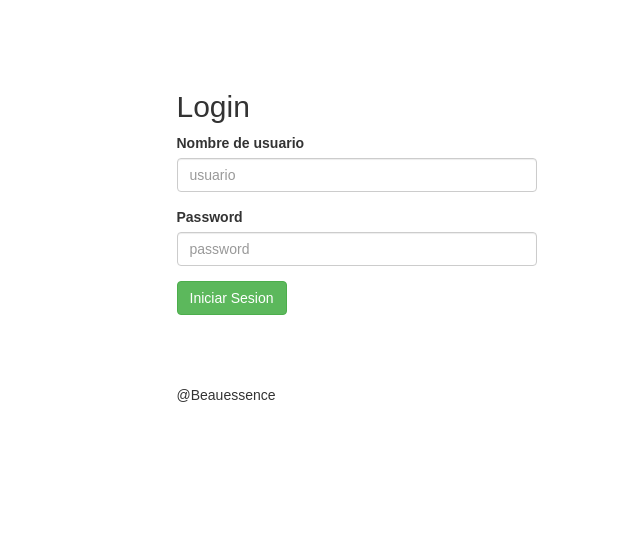
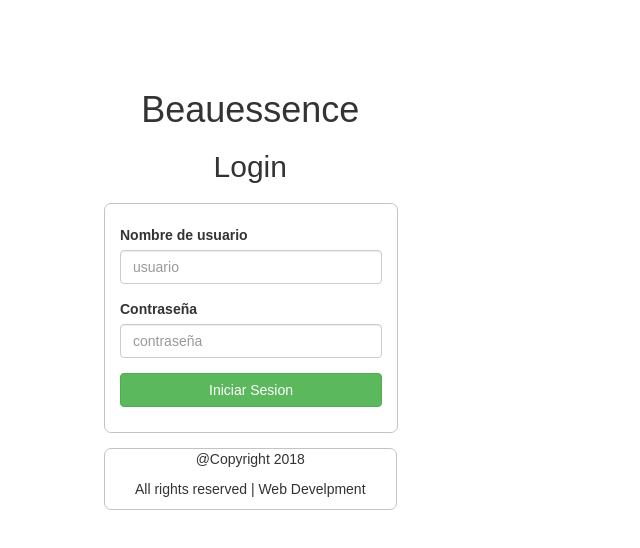
Before and after one commit to countingpeag/Beauessence-frontend, a React (Create React App) app: page / in a window 1280 px wide. Shown: the top 548 px of the page, without its empty margins (341-981 px from the left). Built offline with nearby package versions, Linux system fonts and the light colour scheme.

Commit message:
Login styles

```diff
--- a/src/App.js
+++ b/src/App.js
@@ -1,18 +1,11 @@
 import React, { Component } from 'react';
 import Login from './components/Login/index';
-import { Grid, Row, Col } from 'react-bootstrap';
 import './App.css';
 
 class App extends Component {
   render() {
     return (
-      <Grid fluid>
-        <Row>
-          <Col xs={12} sm={4} md={4}>
-            <Login />
-          </Col>
-        </Row>
-      </Grid>
+        <Login />
     );
   }
 }
--- /dev/null
+++ b/src/components/Login/BodyForm.js
@@ -0,0 +1,43 @@
+import React, { Component } from 'react';
+import { Button } from 'react-bootstrap';
+import FielGroup from './FieldGroup';
+import '../../styles/LoginStyles.css';
+
+class BodyForm extends Component{
+
+    constructor()
+    {
+        super();
+        this.state = {
+            userNameState: null,
+            passwordState: null
+        }
+    }
+
+    render(){
+        const {userNameState, passwordState} = this.state;
+        return(
+            <div className="BodyForm">
+                <FielGroup
+                    id="userName"
+                    label="Nombre de usuario"
+                    state={userNameState}
+                    help={null}
+                    type="text"
+                    placeholder="usuario"
+                />
+                <FielGroup
+                    id="password"
+                    label="Contraseña"
+                    state={passwordState}
+                    help={null}
+                    type="password"
+                    placeholder="contraseña"
+                />
+                <Button id="loginButton" bsStyle="success">Iniciar Sesion</Button>
+            </div>
+        );
+    }
+}
+
+export default BodyForm;
--- a/src/components/Login/Footer.js
+++ b/src/components/Login/Footer.js
@@ -2,7 +2,10 @@ import React from 'react';
 
 function Footer(){
     return(
-        <p>@Beauessence</p>
+        <div>
+            <p>@Copyright 2018</p>
+            <p>All rights reserved | Web Develpment</p>
+        </div>
     );
 }
 
--- a/src/components/Login/Header.js
+++ b/src/components/Login/Header.js
@@ -2,7 +2,10 @@ import React from 'react';
 
 function Header(){
     return(
-        <h2>Login</h2>
+        <div>
+            <h1>Beauessence</h1>
+            <h2>Login</h2>
+        </div>
     );
 }
 
--- a/src/components/Login/index.js
+++ b/src/components/Login/index.js
@@ -1,56 +1,33 @@
 import React, { Component } from 'react';
-import FielGroup from './FieldGroup';
 import Header from './Header';
+import BodyForm from './BodyForm';
 import Footer from './Footer';
-import { Button, Grid, Row, Col } from 'react-bootstrap';
+import { Grid, Row, Col } from 'react-bootstrap';
 import '../../styles/LoginStyles.css';
 
 class Login extends Component{
-
-    constructor()
-    {
-        super();
-        this.state = {
-            userNameState: null,
-            passwordState: null
-        }
-    }
-
     render(){
-        const {userNameState, passwordState} = this.state;
         return(
             <Grid>
                 <Row>
-                    <Col xs={12} sm={6} md={4} mdOffset={5} className="headerForm">
-                        <Header />
+                    <Col xs={12} sm={6} md={3} mdOffset={4} className="ColHeader">
+                        <div>
+                            <Header />
+                        </div>
                     </Col>
                 </Row>
                 <Row>
-                    <Col xs={12} sm={6} md={4} mdOffset={5} className="loginForm">
-                    <div>
-                        <FielGroup
-                            id="userName"
-                            label="Nombre de usuario"
-                            state={userNameState}
-                            help={null}
-                            type="text"
-                            placeholder="usuario"
-                        />
-                        <FielGroup
-                            id="password"
-                            label="Password"
-                            state={passwordState}
-                            help={null}
-                            type="password"
-                            placeholder="password"
-                        />
-                        <Button bsStyle="success">Iniciar Sesion</Button>
-                    </div>
+                    <Col xs={12} sm={6} md={3} mdOffset={4} className="ColForm">
+                        <div>
+                            <BodyForm />
+                        </div>
                     </Col>
                 </Row>
                 <Row>
-                    <Col xs={12} sm={6} md={4} mdOffset={5} className="headerForm">
-                        <Footer />
+                    <Col xs={12} sm={6} md={3} mdOffset={4} className="ColFooter">
+                        <div>
+                            <Footer />
+                        </div>
                     </Col>
                 </Row>
             </Grid>
--- a/src/styles/LoginStyles.css
+++ b/src/styles/LoginStyles.css
@@ -1,9 +1,32 @@
-.loginForm{
+.ColForm{
     background-color: white;
     border-radius: 7px 7px 7px 7px;
+    border: 1px solid #c3c3c3;
+    width: 294px;
+    height: 230px;
 }
 
-.headerForm{
+.ColHeader{
     background-color: white;
     margin-top: 70px;
+    margin-bottom: 10px;
+    text-align: center;
 }
+
+.ColFooter{
+    background-color:white;
+    margin-top: 15px;
+    text-align: center;
+    border-radius: 7px 7px 7px 7px;
+    border: 1px solid #c3c3c3;
+}
+
+.BodyForm{
+    background-color: white;
+    margin-top: 8%;
+}
+
+#loginButton{
+    text-align: center;
+    padding: 6px 88px;
+}
```
